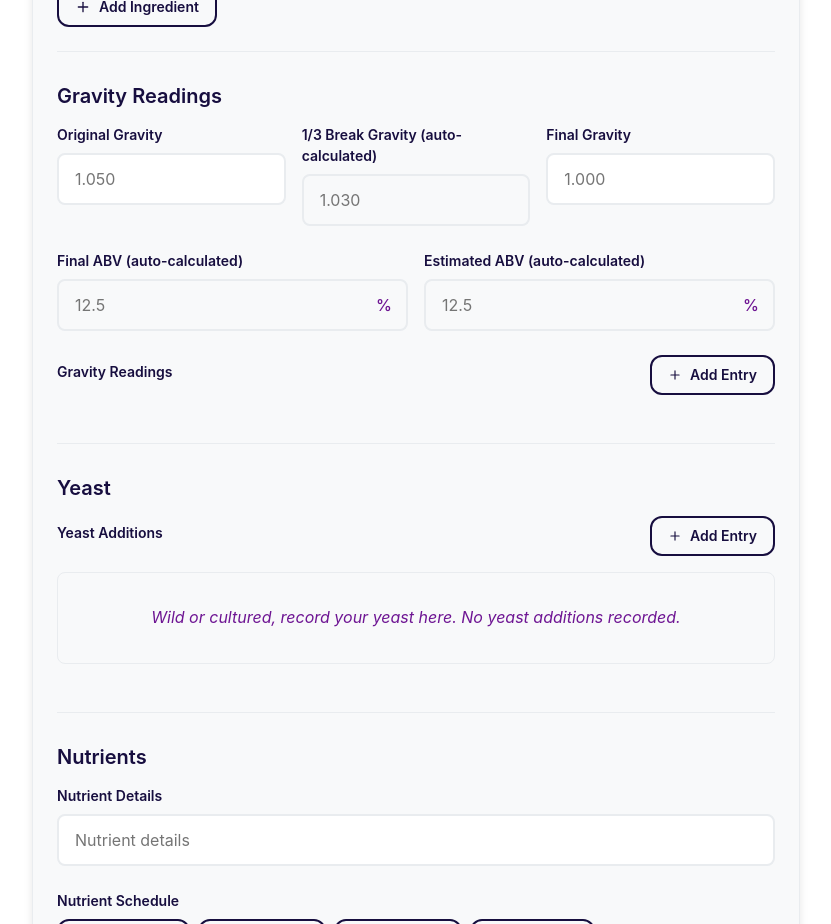
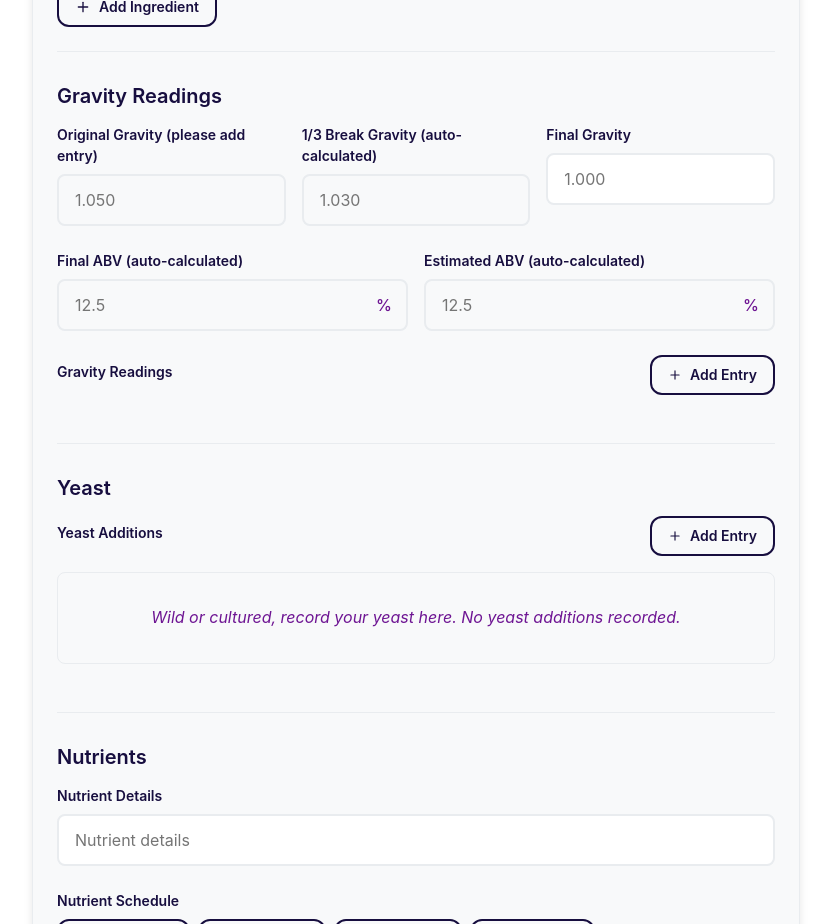
Before and after one commit to serengetijade/Brewniverse, a React (Vite) app in the folder brewniverse/: page /brewlogs/new in a window 1280 px wide. Shown: the part 1600-2524 px from the top of the page, without its empty margins (224-1055 px from the left). Built offline with nearby package versions, Linux system fonts and the light colour scheme.

Commit message:
Fix OriginalGravity.

```diff
--- a/brewniverse/src/components/BrewLogs/BrewLogForm.jsx
+++ b/brewniverse/src/components/BrewLogs/BrewLogForm.jsx
@@ -476,7 +476,9 @@ function BrewLogForm() {
   };
 
   const getGravityOriginal = () => {
-    const gravityEvent = formData.activity.find(event => event.topic === 'Gravity');
+    const gravityEvent = formData.activity
+        .sort((a, b) => new Date(a.date) - new Date(b.date))
+        .find(event => event.topic === 'Gravity');
     return gravityEvent ? gravityEvent.description : '';
   };
 
@@ -729,17 +731,17 @@ function BrewLogForm() {
           <div className="form-row">
             <div className="form-group">
               <label htmlFor="gravity.original" className="form-label">
-                Original Gravity
+                Original Gravity {getActivitiesByTopic("Gravity").length === 0 ? " (please add entry)" : null}
               </label>
               <input
-                type="number"
                 step="0.001"
                 id="gravity.original"
                 name="gravity.original"
-                className="form-input"
+                className="form-input  calculated-field"
                 value={getGravityOriginal()}
-                onChange={handleChange}
+                //onChange={handleChange}
                 placeholder="1.050"
+                readOnly
               />
             </div>
 
@@ -748,7 +750,6 @@ function BrewLogForm() {
                 1/3 Break Gravity (auto-calculated)
               </label>
               <input
-                type="number"
                 step="0.001"
                 id="gravity13Break"
                 name="gravity13Break"
@@ -764,7 +765,7 @@ function BrewLogForm() {
               <label htmlFor="gravityFinal" className="form-label">
                 Final Gravity
               </label>
-              <input
+                <input
                 type="number"
                 step="0.001"
                 id="gravityFinal"
```
